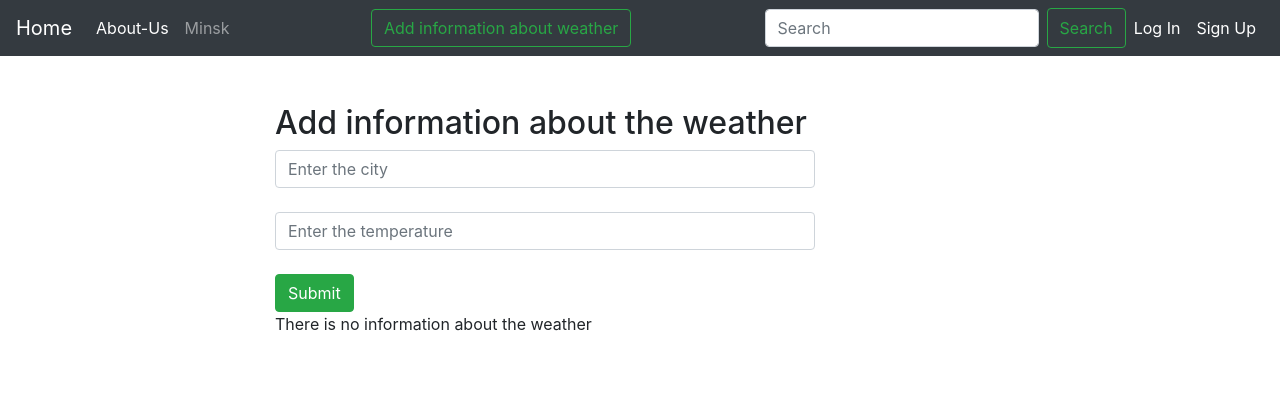
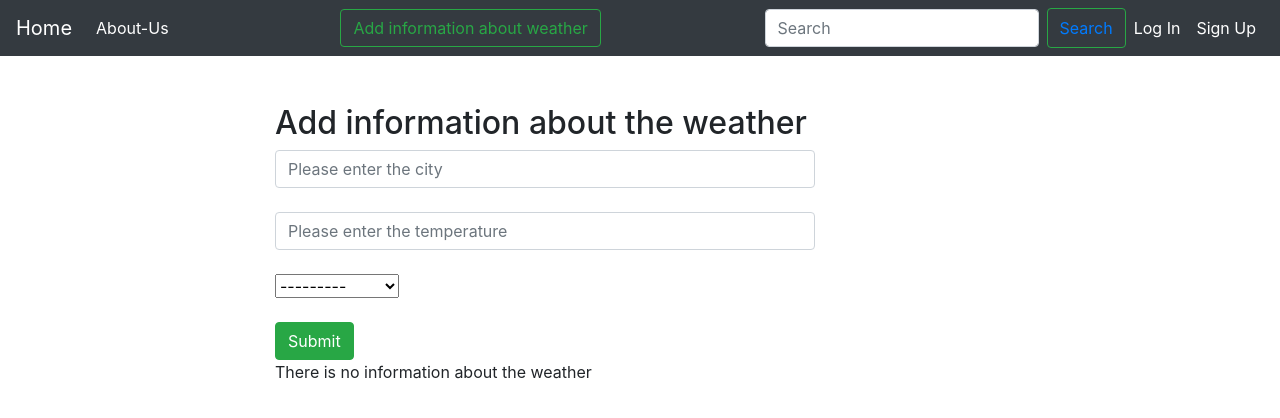
Before and after one commit to isboston/WeatherApp, a Django app: page /weather in a window 1280 px wide. Shown: the top 418 px of the page. Run offline with Django 3.2, Linux system fonts and the light colour scheme; tables that the repository leaves empty hold one stand-in row (values such as "Sample post"); some libraries are stand-ins or nearby versions.

Commit message:
created 27.01.2021

```diff
--- a/src/main/admin.py
+++ b/src/main/admin.py
@@ -1,4 +1,6 @@
 from django.contrib import admin
-from .models import Task
+from .models import Task, Location, Rainfall
 
 admin.site.register(Task)
+admin.site.register(Location)
+admin.site.register(Rainfall)
--- a/src/main/forms.py
+++ b/src/main/forms.py
@@ -1,23 +1,19 @@
 from django.contrib.auth.forms import UserCreationForm, AuthenticationForm
 from django.contrib.auth.models import User
 from django import forms
-from .models import Task
+from .models import Task, Location
 
 
 class TaskForm(forms.ModelForm):
+    city = forms.CharField(widget=forms.TextInput(attrs={
+        'class': 'form-control', 'placeholder': 'Please enter the city'}))
+    temperature = forms.CharField(widget=forms.TextInput(attrs={
+        'class': 'form-control', 'placeholder': 'Please enter the temperature'}))
+
     class Meta:
         model = Task
-        fields = ["city", "temperature"]
-        widgets = {
-            "city": forms.TextInput(attrs={
-                'class': 'form-control',
-                'placeholder': 'Enter the city'
-            }),
-            "temperature": forms.TextInput(attrs={
-                'class': 'form-control',
-                'placeholder': 'Enter the temperature'
-            }),
-        }
+        fields = ('city', 'temperature', 'location')
+
 
 class UserRegisterForm(UserCreationForm):
     username = forms.CharField(widget=forms.TextInput(attrs={'class': 'form-control'}))
@@ -29,6 +25,7 @@ class UserRegisterForm(UserCreationForm):
         model = User
         fields = ('username', 'email', 'password1', 'password2')
 
+
 class UserLoginForm(AuthenticationForm):
     username = forms.CharField(widget=forms.TextInput(attrs={'class': 'form-control'}))
     password = forms.CharField(widget=forms.PasswordInput(attrs={'class': 'form-control'}))
--- a/src/main/models.py
+++ b/src/main/models.py
@@ -2,14 +2,56 @@ from django.db import models
 
 
 # Create your models here.
+class Rainfall(models.Model):
+    name = models.CharField('Name', max_length=30)
+
+    def __str__(self):
+        return self.name
+
+    class Meta:
+        verbose_name = 'rainfall'
+        verbose_name_plural = 'rainfalls'
+        ordering = ['-name']
+
+
+class Location(models.Model):
+    CHOICES = [
+        ('Belarus', (
+            ('Minsk Region', 'Minsk Region'),
+            ('Gomel Region', 'Gomel Region'),
+            ('Brest Region', 'Brest Region'),
+            ('Grodno Region', 'Grodno Region'),
+            ('Vitebsk Region', 'Vitebsk Region'),
+            ('Mogilev Region', 'Mogilev Region'),
+        )
+         ),
+        ('Ukraine', (
+            ('Kyiv', 'Kyiv'),
+            ('Chernihiv', 'Chernihiv'),
+        )
+         ),
+    ]
+    region = models.CharField(max_length=300, choices=CHOICES)
+
+    def __str__(self):
+        return self.region
+
+    class Meta:
+        verbose_name = 'location'
+        verbose_name_plural = 'locations'
+
+
 class Task(models.Model):
     city = models.CharField('City', max_length=30)
     temperature = models.CharField('temperature', max_length=30)
     date_pub = models.DateTimeField(auto_now_add=True)
+    location = models.ForeignKey(Location, null=True, on_delete=models.PROTECT, verbose_name='location')
+    rainfall = models.ForeignKey(Rainfall, null=True, on_delete=models.PROTECT, verbose_name='rainfall')
 
     def __str__(self):
         return self.city
 
     class Meta:
-        verbose_name = 'indikator'
-        verbose_name_plural = 'indikators'
+        verbose_name = 'weather'
+        verbose_name_plural = 'weathers'
+        ordering = ['-city']
--- a/src/main/templates/main/base.html
+++ b/src/main/templates/main/base.html
@@ -13,18 +13,10 @@
 <body>
 <nav class="navbar navbar-expand-lg navbar-dark bg-dark">
     <a class="navbar-brand" href="/">Home</a>
-    <button class="navbar-toggler" type="button" data-toggle="collapse" data-target="#navbarSupportedContent"
-            aria-controls="navbarSupportedContent" aria-expanded="false" aria-label="Toggle navigation">
-        <span class="navbar-toggler-icon"></span>
-    </button>
-
     <div class="collapse navbar-collapse" id="navbarSupportedContent">
         <ul class="navbar-nav mr-auto">
             <li class="nav-item active">
                 <a class="nav-link" href="{% url 'about-us' %}">About-Us</a>
-            </li>
-            <li class="nav-item">
-                <a class="nav-link" href="/">Minsk</a>
             </li>
         </ul>
         <ul class="navbar-nav mr-auto">
@@ -39,7 +31,9 @@
     <form class="form-inline my-2 my-lg-0">
         <input class="form-control mr-sm-2" type="search" placeholder="Search" aria-label="Search">
         <ul class="navbar-nav mr-auto">
-            <button class="btn btn-outline-success my-2 my-sm-0" type="submit">Search</button>
+            <button class="btn btn-outline-success my-2 my-sm-0" type="submit">
+                <a href="{% url 'search' %}">Search</a>
+            </button>
     </form>
     {% if not request.user.is_authenticated %}
     <li class="nav-item active">
@@ -50,9 +44,12 @@
     </li>
     {% endif %}
     <li class="nav-item active">
-        {% if request.user.is_authenticated %}<span class="navbar text">Hello, {{ request.user.username }}</span>
-        <a class="nav-link" href="{% url 'logout' %}">Log Out</a>
-        {% endif %}
+        {% if request.user.is_authenticated %}
+    <li class="nav-item">
+        <a class="nav-link">Hello, {{ request.user.username }}!</a>
+    </li>
+    <a class="nav-link" href="{% url 'logout' %}">Log Out</a>
+    {% endif %}
     </li>
     </ul>
     </div>
--- a/src/main/templates/main/weather.html
+++ b/src/main/templates/main/weather.html
@@ -10,16 +10,18 @@ Information about weather
     {% csrf_token %}
     {{ form.city }}<br>
     {{ form.temperature }}<br>
-    <button type="submit" class="btn btn-success">Submit</button>
+    {{ form.location }}<br>
+    <br><button type="submit" class="btn btn-success">Submit</button>
     <span>{{ error }}</span>
 </form>
 {% if tasks %}
-{% for el in tasks %}
+    {% for el in tasks %}
 <div class="alert alert-warning mt-2">
     <h3>{{el.city}}</h3>
     <p>{{el.temperature}}</p>
+    <p>{{el.location}}</p>
 </div>
-{% endfor %}
+    {% endfor %}
 {% else %}
 <p>There is no information about the weather</p>
 {% endif %}
--- a/src/main/urls.py
+++ b/src/main/urls.py
@@ -8,4 +8,5 @@ urlpatterns = [
     path('register', views.register, name='register'),
     path('login', views.user_login, name='login'),
     path('logout', views.user_logout, name='logout'),
+    path('search', views.search, name='search'),
 ]
--- a/src/main/views.py
+++ b/src/main/views.py
@@ -3,8 +3,6 @@ from django.shortcuts import render, redirect
 from django.contrib.auth import login, logout
 from django.contrib import messages
 from .models import Task
-
-
 
 
 def index(request):
@@ -48,7 +46,6 @@ def register(request):
     return render(request, 'main/register.html', {'form': form})
 
 
-
 def user_login(request):
     if request.method == 'POST':
         form = UserLoginForm(data=request.POST)
@@ -60,6 +57,11 @@ def user_login(request):
         form = UserLoginForm()
     return render(request, 'main/login.html', {'form': form})
 
+
 def user_logout(request):
     logout(request)
     return redirect('login')
+
+
+def search(request):
+    return render(request, 'main/search.html')
```
Also changed, not shown: src/src/settings.py (+7 -0 lines).
